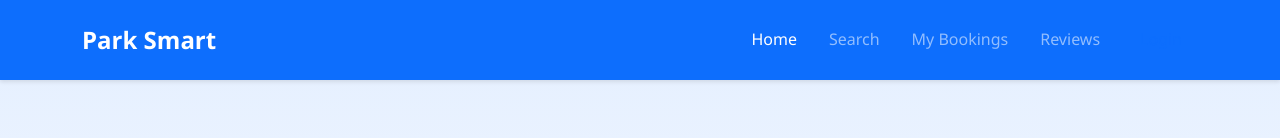
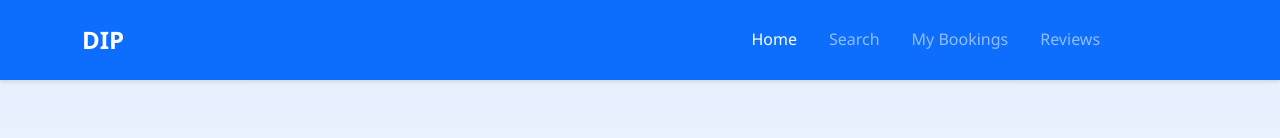
Before and after one commit to roxxerdk/newparking, a website: page index.html in a window 1280 px wide. Shown: the top 138 px of the page. Drawn offline with nearby package versions, Linux system fonts and the light colour scheme.

Commit message:
Update index.html

```diff
--- a/index.html
+++ b/index.html
@@ -12,7 +12,7 @@
     <!-- Navigation -->
     <nav class="navbar navbar-expand-lg navbar-dark bg-primary">
         <div class="container">
-            <a class="navbar-brand" href="#">Park Smart</a>
+            <a class="navbar-brand" href="#">DIP</a>
             <button class="navbar-toggler" type="button" data-bs-toggle="collapse" data-bs-target="#navbarNav">
                 <span class="navbar-toggler-icon"></span>
             </button>
```
